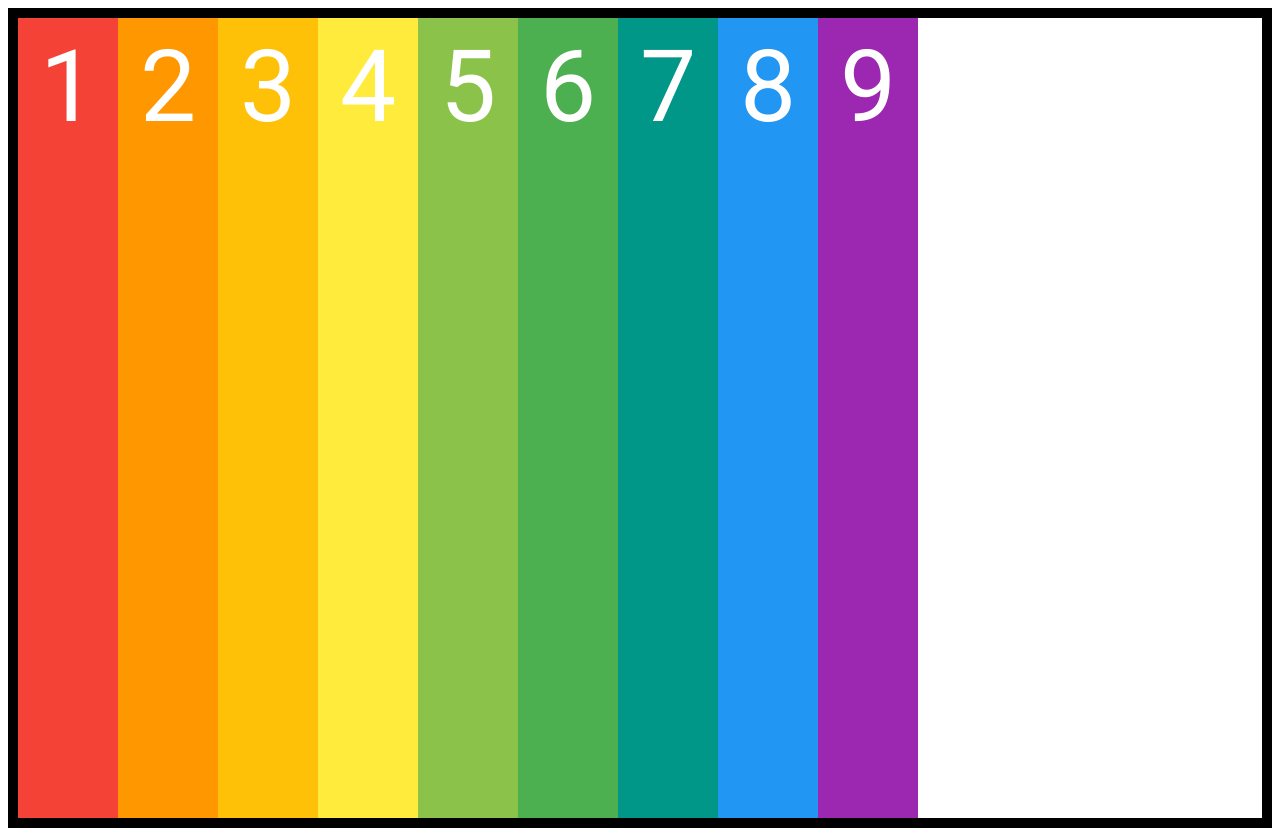
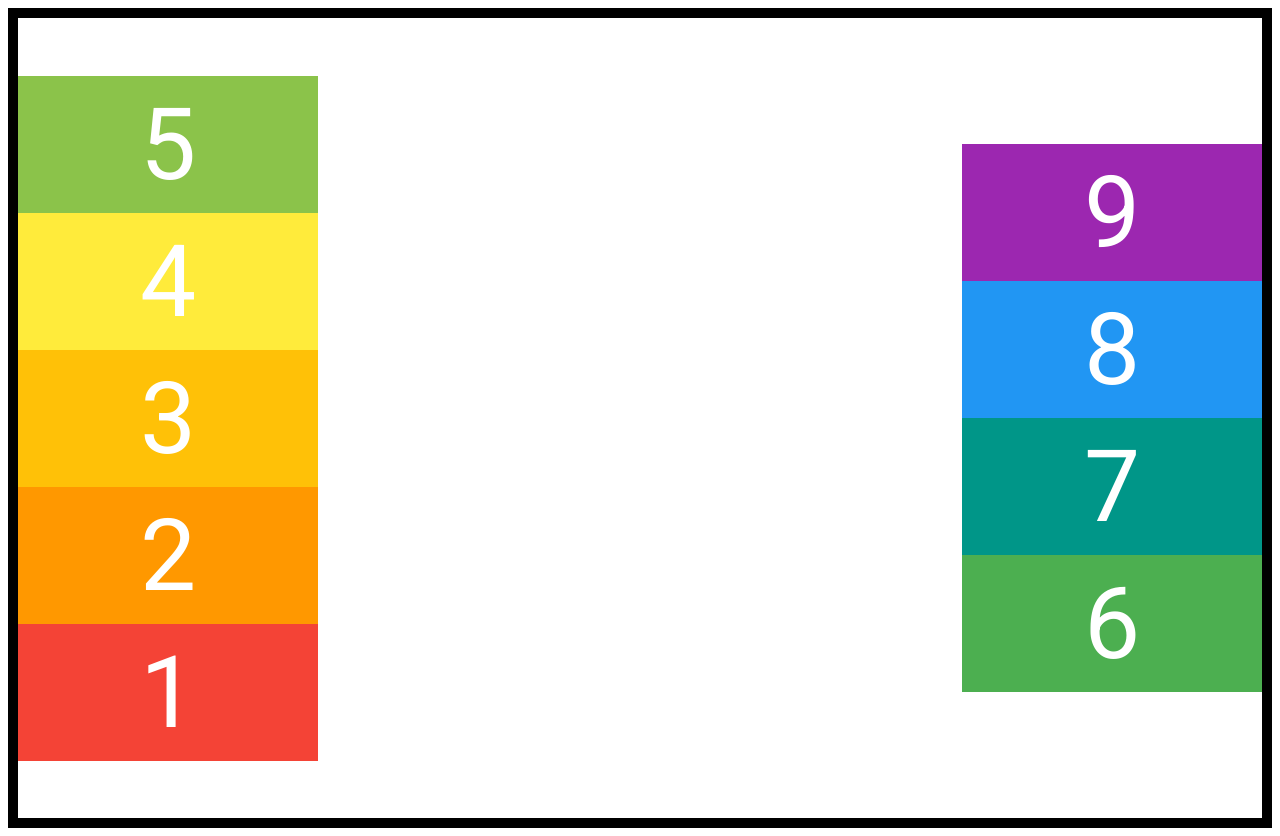
Before and after one commit to rodiw/flexbox-traning, a plain HTML site: page index.html in a window 1280 px wide. Drawn offline with Linux system fonts and the light colour scheme.

Commit message:
added some more flexbox rules for pratice purpose

```diff
--- a/styles.css
+++ b/styles.css
@@ -7,7 +7,7 @@
     padding: 10px;
     box-sizing: border-box;
     font-weight: 300;
-    width: 100px;
+    width: 300px;
 }
 
 .box-1 {background-color: #F44336;}
@@ -23,6 +23,10 @@
 .container {
     display: flex;
     border: 10px solid black;
-    height: 800px;
+    height: 100vh;
+    flex-direction: column-reverse;
+    flex-wrap: wrap;
+    align-content: space-between;
+    justify-content: center;
 
 }
```
